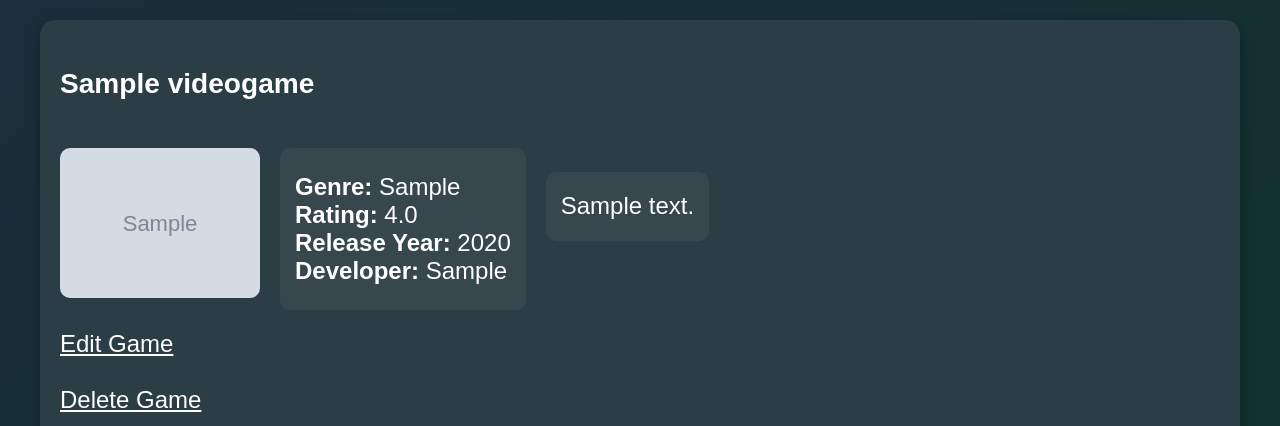
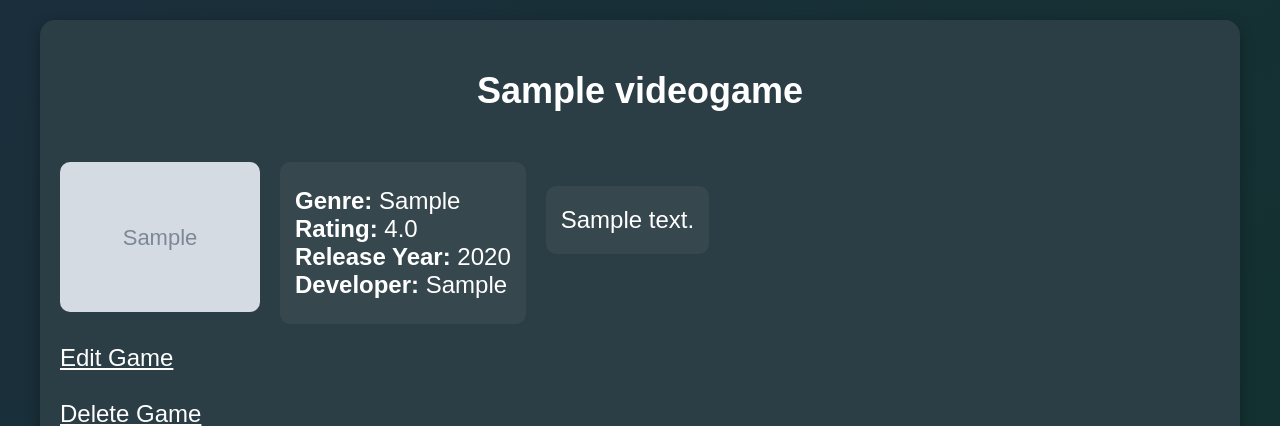
Before and after one commit to Scott25342/gamerate, a Django app: page /game_detail/1/ in a window 1280 px wide. Shown: the part 135-561 px from the top of the page. Run offline with Django 3.2, Linux system fonts and the light colour scheme; a user stored in the database is signed in; tables that the repository leaves empty hold one stand-in row (values such as "Sample post"); grey boxes marked "Sample" are stand-in pictures.

Commit message:
Centered game title on game detail page

```diff
--- a/gamerate_app/static/css/styles.css
+++ b/gamerate_app/static/css/styles.css
@@ -221,6 +221,10 @@ body {
     gap: 20px;
 }
 
+.detail-item h2{
+    text-align: center;
+}
+
 .detail-item img {
     width: 200px;
     height: auto;
--- a/gamerate_app/templates/game_detail.html
+++ b/gamerate_app/templates/game_detail.html
@@ -5,7 +5,7 @@
 {% block body_block %}
 <div class="detail-container">
     <div class="detail-item">
-        <h3>{{ game.title }}</h3>
+        <h2>{{ game.title }}</h2>
         <div class="right">
                 <div class="image-col">
                     <img src="{{ game.image }}" alt="{{ game.title }}">
```
